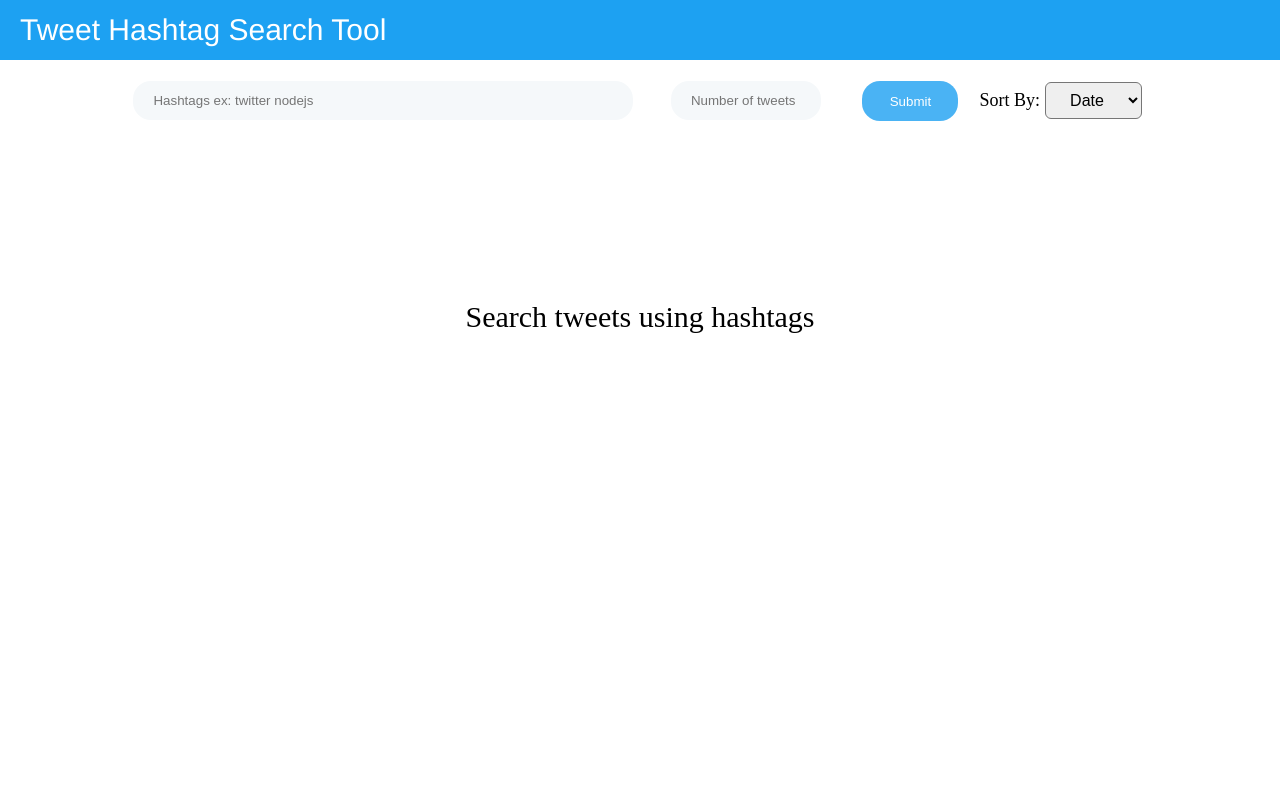
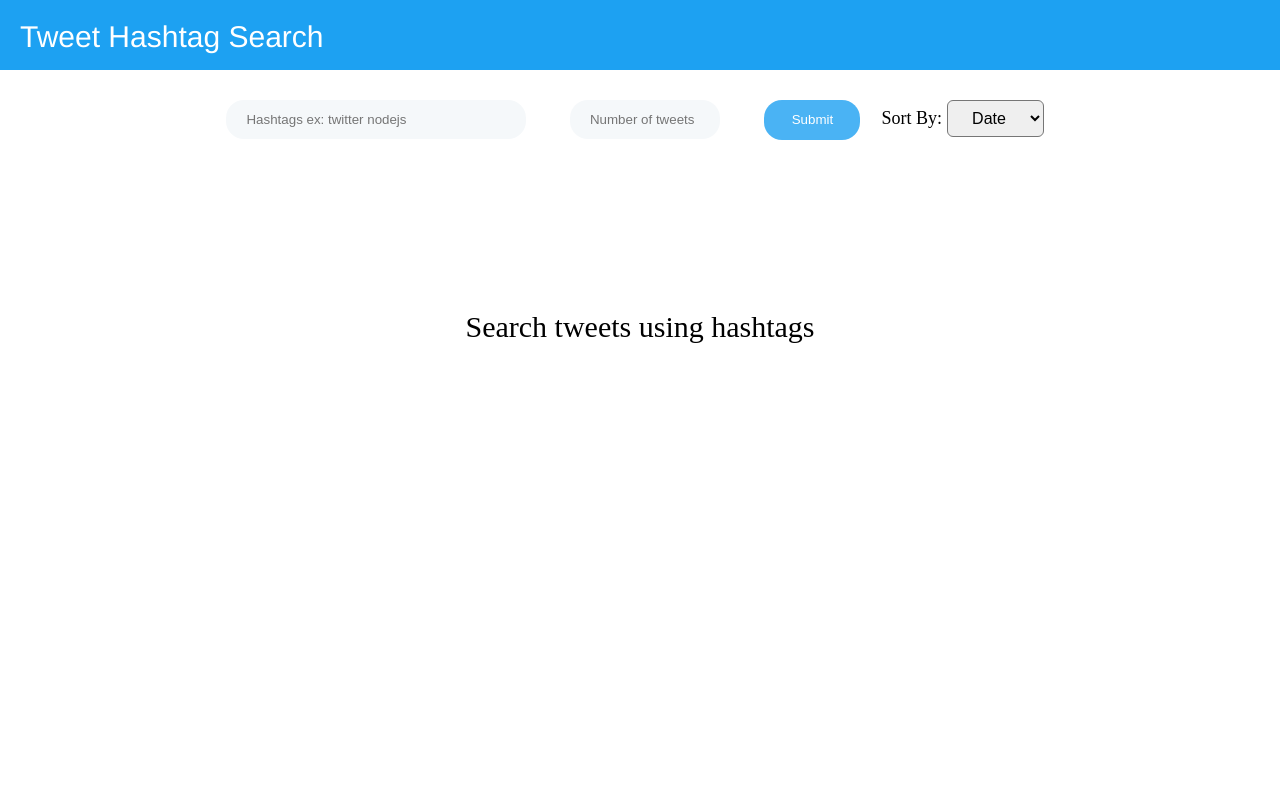
Before and after one commit to itsmylin/react-redux-express-twitter-search, a React (Create React App) app in the folder client/: page /search in a window 1280 px wide. Shown: the top 800 px of the page. Built offline with nearby package versions, Linux system fonts and the light colour scheme.

Commit message:
modified css display

```diff
--- a/client/src/App.css
+++ b/client/src/App.css
@@ -9,8 +9,9 @@ footer {
 .app-navbar {
   background-color: #1DA1F2;
   color: white;
-  height: 60px;
+  height: 70px;
   margin: 0 auto;
+  padding: 20px;
 }
 
 .app-navbar .title {
@@ -18,13 +19,18 @@ footer {
   display: inline-block;
   vertical-align: middle;
   margin: 0 auto;
-  line-height: 30px;
   font-size: 30px;
-  margin: 15px;
-  margin-left: 20px;
-  margin-right: 20px;
+  width:90%;
 }
 
+@media screen and (max-width: 360px) {
+  .app-navbar  {
+    height: 60px;
+  }
+  .app-navbar .title{
+    font-size: 22px;
+  }
+}
 img {
   width: 100%;
 }
@@ -63,7 +69,7 @@ input[type=submit]:hover {
   text-align: center;
   position: relative;
   z-index: 1;
-  padding: 90px;
+  padding: 20px;
   margin: 0 auto;
   height: 100vh;
 }
@@ -86,7 +92,8 @@ input[type=submit]:hover {
   margin-top: 50px;
   height: 300px;
   margin: 0 auto;
-  width: 75%;
+  width: 100%;
+  padding: 10px;
 }
 
 .submit-container {
@@ -109,7 +116,7 @@ input[type=submit]:hover {
 }
 .landing-count {
   width: 12%;
-  min-width: 130px;
+  min-width: 150px;
   margin: 0 auto;
 }
 
@@ -136,10 +143,6 @@ input[type=submit]:hover {
   min-height: 170px;
 }
 
-.search-form {
-  height: 80px;
-
-}
 
 .search-form .invalid-feedback {
   display: block;
@@ -150,29 +153,30 @@ input[type=submit]:hover {
 
 .search-hashtag {
   width: 100%;
-  min-width: 500px;
-  margin: 0 auto;
+  min-width: 300px;
+  margin-right: 10px;
 }
 .search-count {
-  width: 15%;
+  width: 10%;
   min-width: 150px;
   margin: 0 auto;
 }
 
-.search-input, .btn-search,.search-sort-select {
+.search-input {
   display: inline-block;
-  vertical-align: top;
   position: relative;
-  margin: 2px;
+  margin: 5px;
 }
 
 .btn-search {
+  display: inline-block;
   margin: 6px;
 }
 
 .search-sort-select {
-    padding: 5px;
-    margin-left: 10px;
+  display: inline-block;
+  padding: 5px;
+  margin: 10px;
 }
 
 .search-sort-select label {
@@ -210,3 +214,13 @@ twitterwidget {
   margin: 0 auto;
   font-size: 30px;
 }
+
+.search-info {
+  position: relative;
+  width: 50%;
+  margin: 0 auto;
+}
+
+.search-form {
+  display: inline;
+}
--- a/client/src/components/layout/Navbar.js
+++ b/client/src/components/layout/Navbar.js
@@ -4,7 +4,7 @@ class Navbar extends Component {
   render() {
     return (
       <div className="app-navbar">
-        <div className="title">Tweet Hashtag Search Tool</div>
+        <div className="title">Tweet Hashtag Search</div>
       </div>
     );
   }
--- a/client/src/components/search/SearchBar.js
+++ b/client/src/components/search/SearchBar.js
@@ -96,7 +96,7 @@ class SearchBar extends Component {
             </select>
           </div>
         </form>
-        {content}
+        <div className="search-info">{content}</div>
       </div>
     );
   }
--- a/client/src/components/search/TweetResult.js
+++ b/client/src/components/search/TweetResult.js
@@ -22,10 +22,8 @@ class TweetResult extends Component {
     }
     return (
       <div className="container">
-        <div className="result-container">
-          <SearchBar />
-          <div className="tweet-result">{content}</div>
-        </div>
+        <SearchBar />
+        <div className="tweet-result">{content}</div>
       </div>
     );
   }
```
Also changed, not shown: client/package.json (+1 -16 lines), 1 other file (tests, documents, lock files or other folders).
